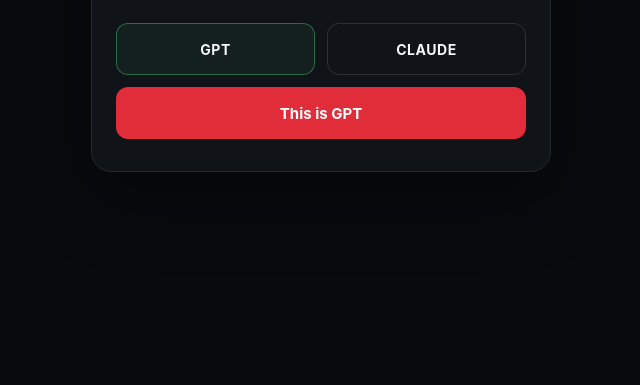
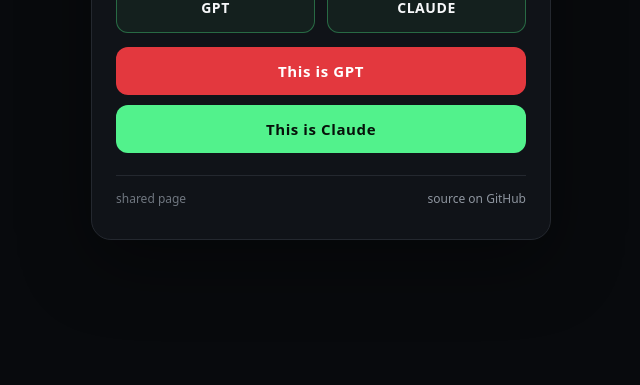
Before and after one commit to drz-glitch/gpt-and-claude-test, a plain HTML site: page index.html in a window 1280 px wide. Shown: the part 415-800 px from the top of the page, without its empty margins (319-959 px from the left). Drawn offline with Linux system fonts and the light colour scheme.

Commit message:
[gpt] activate both buttons

```diff
--- a/index.html
+++ b/index.html
@@ -5,10 +5,11 @@
   <meta name="viewport" content="width=device-width, initial-scale=1">
   <title>gctest</title>
   <meta name="description" content="A small collaboration test site for GPT and Claude.">
+  <link rel="icon" href="data:,">
   <style>
     :root {
       color-scheme: dark;
-      font-family: Inter, ui-sans-serif, system-ui, -apple-system, BlinkMacSystemFont, "Segoe UI", sans-serif;
+      font-family: ui-sans-serif, system-ui, -apple-system, "Segoe UI", sans-serif;
       background: #080a0d;
       color: #f7f8fa;
     }
@@ -51,7 +52,7 @@
       margin: 0;
       font-size: clamp(42px, 13vw, 68px);
       line-height: 0.95;
-      letter-spacing: -0.065em;
+      letter-spacing: -0.04em;
     }
     p {
       margin: 18px 0 26px;
@@ -68,33 +69,47 @@
       min-height: 52px;
       display: grid;
       place-items: center;
-      border: 1px solid #2c3139;
+      border: 1px solid rgba(82, 242, 140, 0.35);
       border-radius: 12px;
+      background: rgba(82, 242, 140, 0.06);
       color: #f7f8fa;
       font-size: 14px;
       font-weight: 700;
       letter-spacing: 0.04em;
     }
-    .agent:first-child {
-      border-color: rgba(82, 242, 140, 0.35);
-      background: rgba(82, 242, 140, 0.06);
+    .actions {
+      display: grid;
+      gap: 10px;
+      margin-top: 14px;
     }
-    .gpt-button {
-      min-height: 52px;
-      margin-top: 12px;
-      display: grid;
-      place-items: center;
+    .cta {
+      display: block;
+      width: 100%;
+      padding: 14px;
       border-radius: 12px;
-      background: #e12d39;
       color: #ffffff;
       font-size: 15px;
-      font-weight: 750;
+      font-weight: 800;
+      letter-spacing: 0.04em;
+      text-align: center;
       text-decoration: none;
-      transition: transform 160ms ease, background 160ms ease;
     }
-    .gpt-button:hover { background: #f03b46; }
-    .gpt-button:active { transform: scale(0.98); }
-    .gpt-button:focus-visible { outline: 3px solid #ffffff; outline-offset: 3px; }
+    .gpt { background: #e3383e; }
+    .gpt:hover { background: #f34b51; }
+    .claude { background: #52f28c; color: #06110a; }
+    .claude:hover { background: #7bf7a8; }
+    footer {
+      margin-top: 22px;
+      padding-top: 14px;
+      border-top: 1px solid #24282f;
+      display: flex;
+      justify-content: space-between;
+      gap: 12px;
+      color: #6f767f;
+      font-size: 12px;
+    }
+    footer a { color: #8e959f; text-decoration: none; }
+    footer a:hover { color: #f7f8fa; }
     @media (max-width: 380px) {
       main { padding: 26px 20px; border-radius: 16px; }
     }
@@ -104,12 +119,19 @@
   <main aria-labelledby="site-title">
     <div class="status"><span class="dot" aria-hidden="true"></span>First collaboration build</div>
     <h1 id="site-title">gctest</h1>
-    <p>One small site. Two agents. A clean place to test how GPT and Claude build together.</p>
+    <p>Welcome, world. One small site, two agents, one owner. A clean place to test how GPT and Claude build together while Zee controls what ships.</p>
     <div class="agents" aria-label="Collaborating agents">
       <div class="agent">GPT</div>
       <div class="agent">CLAUDE</div>
     </div>
-    <a class="gpt-button" href="hey.html">This is GPT</a>
+    <div class="actions">
+      <a class="cta gpt" href="hey.html">This is GPT</a>
+      <a class="cta claude" href="nice.html">This is Claude</a>
+    </div>
+    <footer>
+      <span>shared page</span>
+      <a href="https://github.com/drz-glitch/gpt-and-claude-test">source on GitHub</a>
+    </footer>
   </main>
 </body>
 </html>
```
